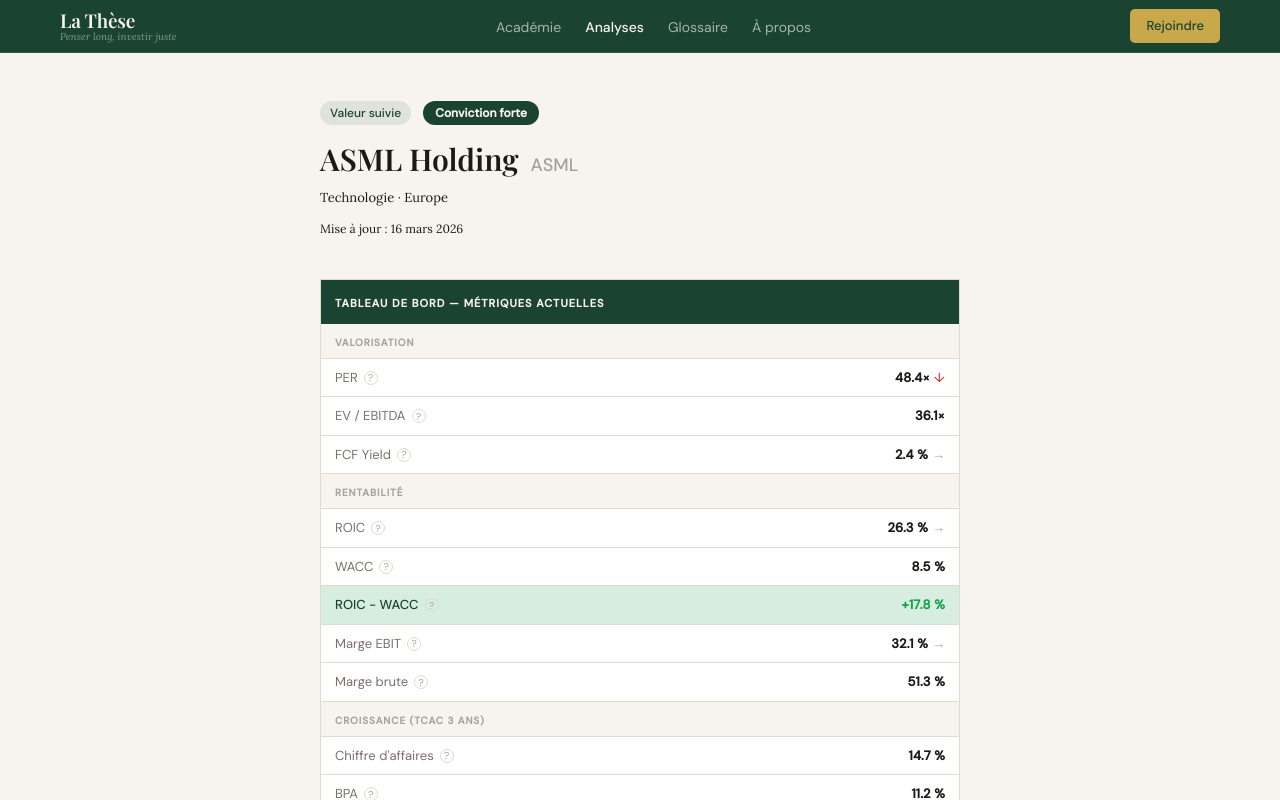
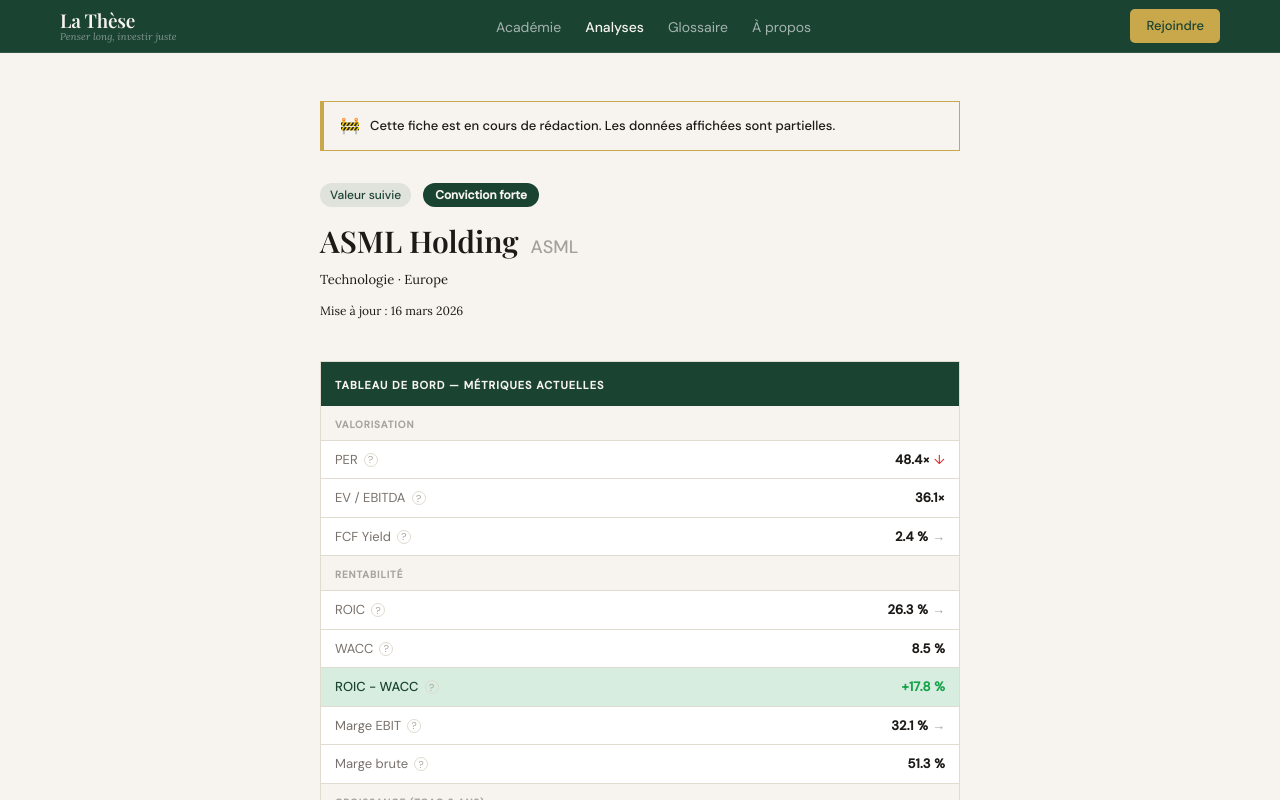
Before and after one commit to mondinepierre/La-these, a Next.js app: page /analyses/asml in a window 1280 px wide. Shown: the top 800 px of the page. Built offline with nearby package versions, Linux system fonts and the light colour scheme; a web font is replaced by a local one.

Commit message:
Bannière en construction

```diff
--- a/src/components/analyses/AnalysePonctuelleTemplate.tsx
+++ b/src/components/analyses/AnalysePonctuelleTemplate.tsx
@@ -16,6 +16,31 @@
 
   return (
     <article className="max-w-2xl mx-auto px-4 py-12">
+
+      {frontmatter.statut === 'en-construction' && (
+        <div style={{
+          backgroundColor: 'var(--color-gold-muted)',
+          border:          '1px solid var(--color-gold)',
+          borderLeft:      '4px solid var(--color-gold)',
+          padding:         '12px 16px',
+          display:         'flex',
+          alignItems:      'center',
+          gap:             '10px',
+          marginBottom:    '2rem',
+          borderRadius:    'var(--radius-md)',
+        }}>
+          <span style={{ fontSize: '16px', flexShrink: 0 }}>🚧</span>
+          <p style={{
+            fontFamily: 'var(--font-sans)',
+            fontSize:   '13px',
+            fontWeight: 500,
+            color:      'var(--color-ink)',
+            margin:     0,
+          }}>
+            Cette fiche est en cours de rédaction. Les données affichées sont partielles.
+          </p>
+        </div>
+      )}
 
       {/* En-tête */}
       <header className="mb-10">
--- a/src/components/analyses/ValeurSuivieTemplate.tsx
+++ b/src/components/analyses/ValeurSuivieTemplate.tsx
@@ -23,6 +23,31 @@
 
   return (
     <article className="max-w-2xl mx-auto px-4 py-12">
+
+      {frontmatter.statut === 'en-construction' && (
+        <div style={{
+          backgroundColor: 'var(--color-gold-muted)',
+          border:          '1px solid var(--color-gold)',
+          borderLeft:      '4px solid var(--color-gold)',
+          padding:         '12px 16px',
+          display:         'flex',
+          alignItems:      'center',
+          gap:             '10px',
+          marginBottom:    '2rem',
+          borderRadius:    'var(--radius-md)',
+        }}>
+          <span style={{ fontSize: '16px', flexShrink: 0 }}>🚧</span>
+          <p style={{
+            fontFamily: 'var(--font-sans)',
+            fontSize:   '13px',
+            fontWeight: 500,
+            color:      'var(--color-ink)',
+            margin:     0,
+          }}>
+            Cette fiche est en cours de rédaction. Les données affichées sont partielles.
+          </p>
+        </div>
+      )}
 
       {/* En-tête */}
       <header className="mb-10">
--- a/src/data/analyses.ts
+++ b/src/data/analyses.ts
@@ -12,7 +12,7 @@
     geo:          'Europe',
     conviction:   'forte',
     lastUpdated:  '2026-03-16',
-    statut:       'actif',
+    statut:       'en-construction',
     portefeuille: 'CTO',
     horizon:      '5 ans minimum',
     excerpt:      "L'unique fournisseur de la lithographie EUV pour les puces IA",
@@ -142,7 +142,7 @@
     ticker:  'NVDA',
     secteur: 'Technologie',
     geo:     'États-Unis',
-    statut:  'actif',
+    statut:  'en-construction',
     excerpt: "Des résultats records mais un marché qui n'applaudit plus.",
   },
 ]
```
